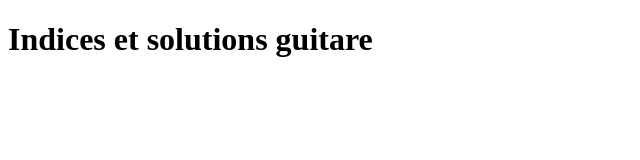
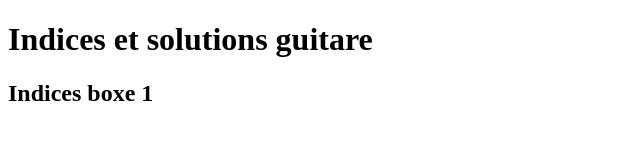
Before and after one commit to athouvenot01/Site, a plain HTML site: page index.html in a window 1280 px wide. Shown: the whole page, without its empty margins (0-640 px from the left). Drawn offline with Linux system fonts and the light colour scheme.

Commit message:
pour que ce soit moins vide

```diff
--- a/index.html
+++ b/index.html
@@ -1,10 +1,11 @@
 <!DOCTYPE html>
 <html>
     <head>
-        <title>Une page HTML vierge</title>
+        <title>Sans Issue - Escape Guitare</title>
         <meta charset="utf-8" />
     </head>
     <body>
         <h1>Indices et solutions guitare</h1>
+        <h2>Indices boxe 1</h2>
     </body>
 </html>
```
